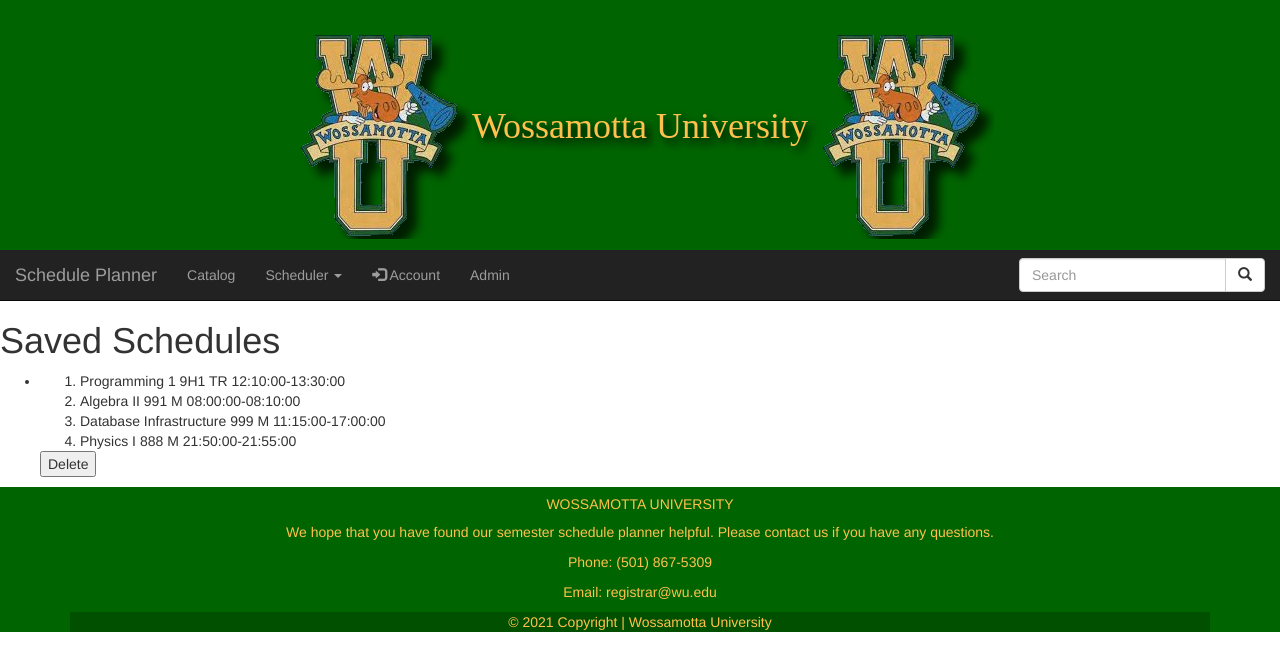
After one commit to zgjohnson/semesterScheduler, a Django app: page /saved_schedules/ in a window 1280 px wide. The commit adds this page. Shown: the top 671 px of the page. Run offline with Django 3.2, Linux system fonts and the light colour scheme; a user stored in the database is signed in; data comes from the database, SQL or seed files in the repository; some libraries are stand-ins or nearby versions.

Commit message:
Saved Schedules is working

```diff
--- a/catalog/models.py
+++ b/catalog/models.py
@@ -103,7 +103,8 @@ class ScheduleOption(models.Model):
     scheduled_Courses = models.ManyToManyField(ScheduledCourses)
 
 class Schedule(models.Model):
-    sections = models.ManyToManyField(Section)
+    savedScheduledCourse = models.ManyToManyField(ScheduledCourses)
+
     user = models.ForeignKey(User, on_delete=models.CASCADE)
 
     def __str__(self):
--- a/catalog/templates/base.html
+++ b/catalog/templates/base.html
@@ -65,7 +65,7 @@
           <li><a href="{% url 'designatedCourses' %}">Possible Courses</a></li>
           <li><a href="{% url 'reservedTimes' %}">Reserved Times</a></li>
           <li><a href="{% url 'scheduleGenerator' %}">Schedule Generator</a></li>
-          <li><a href="#">Saved Schedules</a></li>
+          <li><a href="{% url 'savedSchedules' %}">Saved Schedules</a></li>
         </ul>
       </li>
         <li class="dropdown"><a class="dropdown-toggle" data-toggle="dropdown" href="#"><span class="glyphicon glyphicon-log-in"></span> Account</a>
--- /dev/null
+++ b/catalog/templates/savedSchedules.html
@@ -0,0 +1,31 @@
+{% extends "base.html" %}
+
+{% block content %}
+    <h1>Saved Schedules</h1>
+
+    {% if saved_schedules is None %}
+        There are no saved schedules
+    {% else %}
+
+    <ul>
+
+        {% for schedule in saved_schedules %}
+            <li>
+                <ol>
+
+                    {% for course in schedule.savedScheduledCourse.all %}
+
+                        <li>
+                            {{ course.section }} {{ course.period }}
+                        </li>
+
+                    {% endfor %}
+                </ol>
+            </li>
+            <form action="{% url 'delSchedules' schedule.id %}" method="POST">{% csrf_token %}<input type="submit" value="Delete"></form>
+        {% endfor %}
+
+    </ul>
+    {% endif %}
+
+{% endblock %}
--- a/catalog/views.py
+++ b/catalog/views.py
@@ -10,7 +10,7 @@ from django.contrib.auth.hashers import make_password
 from registration.models import RegistrationManager
 from registration.models import RegistrationProfile
 from registration.models import send_email
-from .models import Course, DesignatedCourses, ReservedTime, Section, Period, ScheduledCourses, ScheduleOption
+from .models import Course, DesignatedCourses, ReservedTime, Section, Period, ScheduledCourses, ScheduleOption, Schedule
 from .forms import DesignatedCoursesForm, ReservedTimeForm
 from django.core.exceptions import ObjectDoesNotExist
 
@@ -121,18 +121,25 @@ def delReservedTime(request, pk):
 @login_required
 def scheduleGenerator(request):
     current_user = request.user
+
     try:
         rt = ReservedTime.objects.filter(user=current_user)
 
     except ObjectDoesNotExist:
         rt = None
 
-    dc = DesignatedCourses.objects.filter(user=current_user)
+    try:
+        schedule_options = ScheduleOption.objects.filter(user=current_user)
+
+    except ObjectDoesNotExist:
+        schedule_options = None
+
+    pc = DesignatedCourses.objects.get(user=current_user).designated_courses.all()
 
     periods = Period.objects.all()
-
     possible_periods = []
     possible_sections = []
+
     for period in periods:
         possible_periods.append(period)
 
@@ -147,13 +154,10 @@ def scheduleGenerator(request):
                     possible_periods.remove(period)
                 elif reservedTime.start_Time <= period.start_Time <= reservedTime.end_Time or reservedTime.start_Time <= period.end_Time <= reservedTime.end_Time:
                     possible_periods.remove(period)
-    if dc.all() == ObjectDoesNotExist:
-        pc = None
-    for user in dc:
-        pc = user.designated_courses.all()
 
     if request.method == 'GET':
-        return render(request, 'scheduleGenerator.html', {'reservedTimes': rt, 'possibleCourses': pc})
+        return render(request, 'scheduleGenerator.html',
+                      {'reservedTimes': rt, 'possibleCourses': pc, 'schedule_Options': schedule_options})
 
     else:
 
@@ -230,14 +234,45 @@ def scheduleGenerator(request):
                 schedules.append(permutations_dicts[i])
 
         for i in range(len(schedules)):
-            schedule_Option = ScheduleOption.objects.create(user=current_user)
+            schedule_option = ScheduleOption.objects.create(user=current_user)
             for k, v in schedules[i].items():
-                scheduled_Course = ScheduledCourses.objects.create(section_id=k, period_id=v, groupNumber=i)
-                scheduled_Course.save()
-                schedule_Option.scheduled_Courses.add(scheduled_Course)
-                schedule_Option.save()
+                scheduled_course = ScheduledCourses.objects.create(section_id=k, period_id=v, groupNumber=i)
+                scheduled_course.save()
+                schedule_option.scheduled_Courses.add(scheduled_course)
+                schedule_option.save()
 
-        schedule_Options = ScheduleOption.objects.filter(user=current_user)
+        schedule_options = ScheduleOption.objects.filter(user=current_user)
 
         return render(request, 'scheduleGenerator.html',
-                      {'reservedTimes': rt, 'possibleCourses': pc, 'schedule_Options': schedule_Options})
+                      {'reservedTimes': rt, 'possibleCourses': pc, 'schedule_Options': schedule_options})
+
+
+@login_required
+def saveSchedule(request, pk):
+    if request.method == 'POST':
+        schedule_option = ScheduleOption.objects.get(pk=pk)
+        saved_schedule = Schedule.objects.create(user=request.user)
+        for course in schedule_option.scheduled_Courses.all():
+            saved_schedule.savedScheduledCourse.add(course)
+            saved_schedule.save()
+
+        return redirect(scheduleGenerator)
+
+
+@login_required
+def savedSchedules(request):
+    try:
+        saved_schedules = Schedule.objects.filter(user=request.user)
+    except ObjectDoesNotExist:
+        saved_schedules = None
+
+    if request.method == 'GET':
+        return render(request, 'savedSchedules.html', {'saved_schedules': saved_schedules})
+
+
+@login_required
+def delSchedules(request, pk):
+    schedule = Schedule.objects.get(pk=pk)
+    if request.method == 'POST':
+        schedule.delete()
+        return redirect('savedSchedules')
--- a/semesterScheduler/urls.py
+++ b/semesterScheduler/urls.py
@@ -32,5 +32,8 @@ urlpatterns = [
     path('possible_courses/<int:pk>', views.delDesignatedCourse, name='delDesignatedCourse'),
     path('reserved_times/', views.reservedTimes, name='reservedTimes'),
     path('reserved_times/<int:pk>', views.delReservedTime, name='delReservedTime'),
-    path('schedule_generator/', views.scheduleGenerator, name='scheduleGenerator')
+    path('schedule_generator/', views.scheduleGenerator, name='scheduleGenerator'),
+    path('schedule_generator/<int:pk>', views.saveSchedule, name='saveSchedule'),
+    path('saved_schedules/', views.savedSchedules, name='savedSchedules'),
+    path('saved_schedules/<int:pk>', views.delSchedules, name='delSchedules'),
 ]
```
Also changed, not shown: catalog/admin.py (+13 -11 lines), catalog/templates/scheduleGenerator.html (+6 -2 lines), catalog/migrations/0017_auto_20210419_1820.py (added), db.sqlite3.
